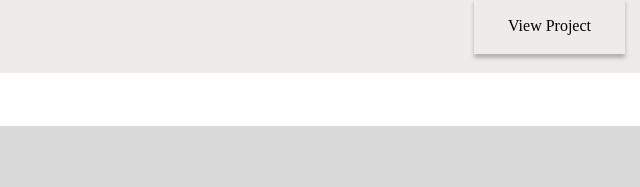
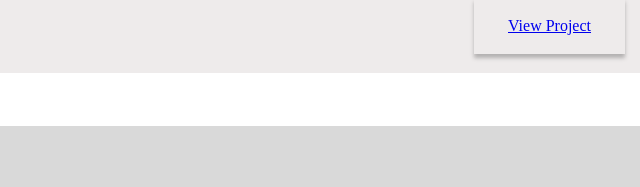
Before and after one commit to Dillonmarks/UX_UI_HW_19, a plain HTML site: page index.html in a window 1280 px wide. Shown: the part 2595-2782 px from the top of the page, 640-1280 px from the left. Drawn offline with Linux system fonts and the light colour scheme.

Commit message:
I Added the View Project Link

```diff
--- a/index.html
+++ b/index.html
@@ -52,7 +52,11 @@
           </div>
           <div class="text-wrapper-10">Paw Fund</div>
           <div class="frame-wrapper">
-            <div class="active-tab-wrapper"><div class="active-tab">View Project</div></div>
+            <div class="active-tab-wrapper"><div class="active-tab">
+            <a href="https://dillonmarks.github.io/UX_UI_HW_20/" target="_blank"     >  View Project        </a>
+
+
+          </div></div>
           </div>
           <p class="text-wrapper-11">
             This redesign will boost the draw of Paw Fund’s site, and will allow users to easily access the resources
```
Also changed, not shown: 1 other file.
